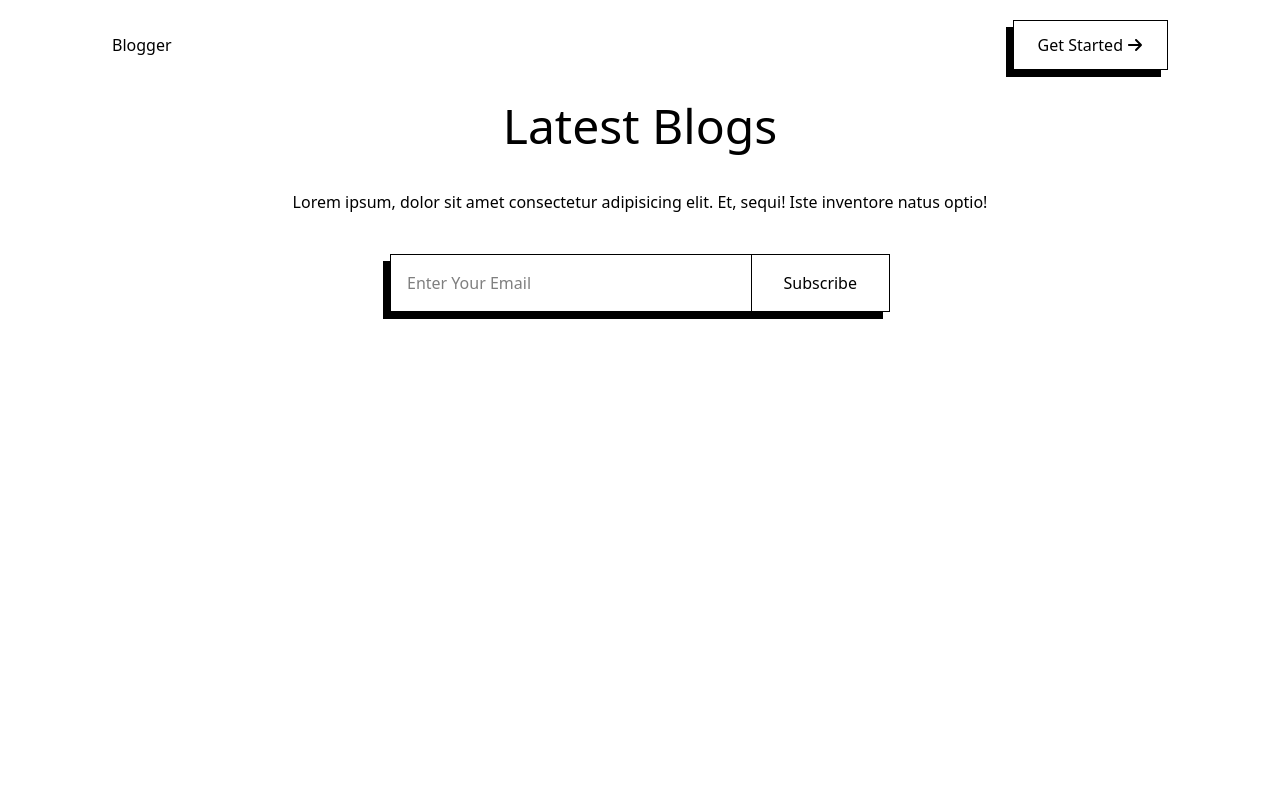
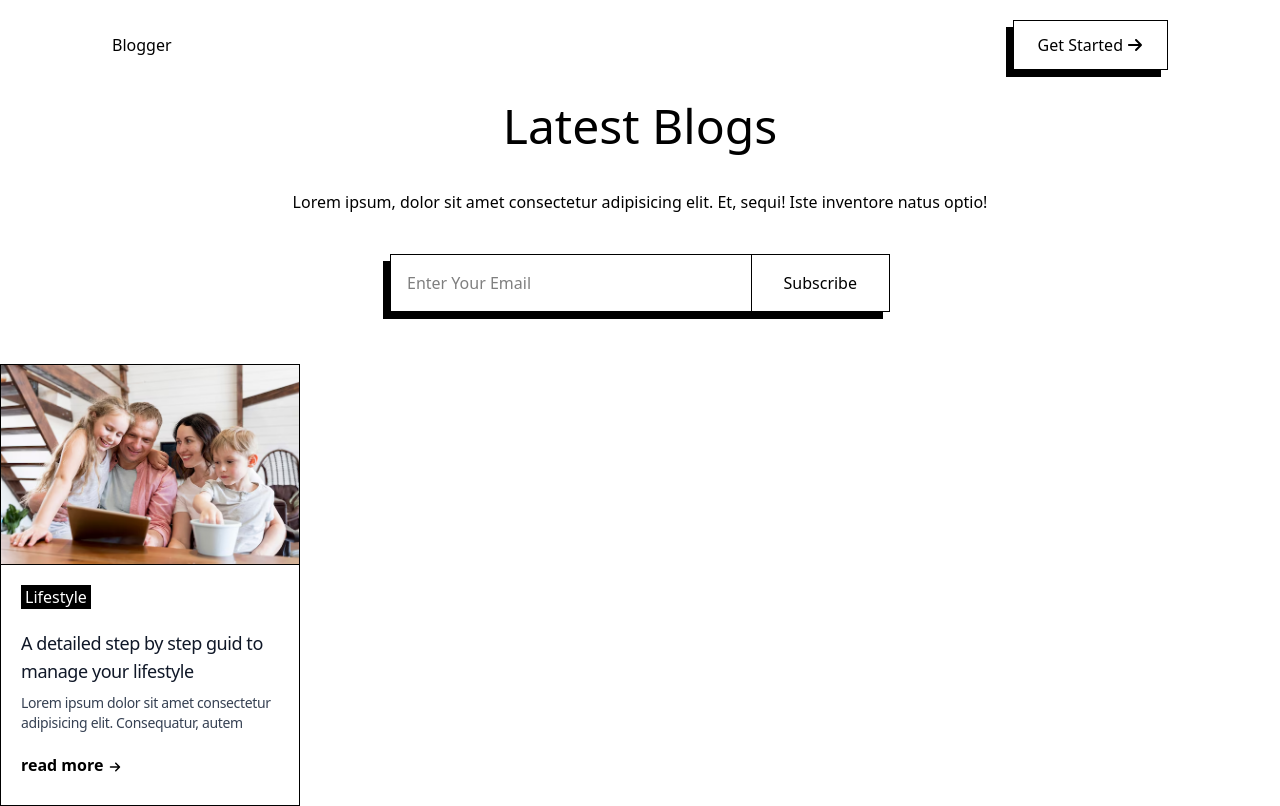
Before and after one commit to RithmaRandima/blog-app-next-js, a Next.js app: page / in a window 1280 px wide. Built offline with nearby package versions, Linux system fonts and the light colour scheme.

Commit message:
Completed blogitem component

```diff
--- a/Assets/assets.js
+++ b/Assets/assets.js
@@ -1,15 +1,98 @@
-import blog_img_1 from "./blog_img_1.jpg";
+import blog_img_1 from "./blog_pic_1.jpg";
+import profile_icon from "./profile_pic.jpeg";
 
 export const assets = {
   blog_img_1,
+  profile_icon,
 };
 
 export const blog_data = [
   {
     id: 1,
-    title: "",
-    descrption: "",
+    title: "A detailed step by step guid to manage your lifestyle",
+    descrption:
+      "Lorem ipsum dolor sit amet consectetur adipisicing elit. Consequatur, autem",
     image: blog_img_1,
     date: Date.now(),
+    category: "Lifestyle",
+    author: "Alex Bennett",
+    author_img: profile_icon,
+  },
+  {
+    id: 2,
+    title: "A detailed step by step guid to manage your lifestyle",
+    descrption:
+      "Lorem ipsum dolor sit amet consectetur adipisicing elit. Consequatur, autem",
+    image: blog_img_1,
+    date: Date.now(),
+    category: "Lifestyle",
+    author: "Alex Bennett",
+    author_img: profile_icon,
+  },
+  {
+    id: 3,
+    title: "A detailed step by step guid to manage your lifestyle",
+    descrption:
+      "Lorem ipsum dolor sit amet consectetur adipisicing elit. Consequatur, autem",
+    image: blog_img_1,
+    date: Date.now(),
+    category: "Lifestyle",
+    author: "Alex Bennett",
+    author_img: profile_icon,
+  },
+  {
+    id: 4,
+    title: "A detailed step by step guid to manage your lifestyle",
+    descrption:
+      "Lorem ipsum dolor sit amet consectetur adipisicing elit. Consequatur, autem",
+    image: blog_img_1,
+    date: Date.now(),
+    category: "Lifestyle",
+    author: "Alex Bennett",
+    author_img: profile_icon,
+  },
+  {
+    id: 5,
+    title: "A detailed step by step guid to manage your lifestyle",
+    descrption:
+      "Lorem ipsum dolor sit amet consectetur adipisicing elit. Consequatur, autem",
+    image: blog_img_1,
+    date: Date.now(),
+    category: "Lifestyle",
+    author: "Alex Bennett",
+    author_img: profile_icon,
+  },
+  {
+    id: 6,
+    title: "A detailed step by step guid to manage your lifestyle",
+    descrption:
+      "Lorem ipsum dolor sit amet consectetur adipisicing elit. Consequatur, autem",
+    image: blog_img_1,
+    date: Date.now(),
+    category: "Lifestyle",
+    author: "Alex Bennett",
+    author_img: profile_icon,
+  },
+  {
+    id: 7,
+    title: "A detailed step by step guid to manage your lifestyle",
+    descrption:
+      "Lorem ipsum dolor sit amet consectetur adipisicing elit. Consequatur, autem",
+    image: blog_img_1,
+    date: Date.now(),
+    category: "Lifestyle",
+    author: "Alex Bennett",
+    author_img: profile_icon,
+  },
+  {
+    id: 8,
+    title: "A detailed step by step guid to manage your lifestyle",
+    descrption:
+      "Lorem ipsum dolor sit amet consectetur adipisicing elit. Consequatur, autem",
+    image: blog_img_1,
+    date: Date.now(),
+    category: "Lifestyle",
+    author: "Alex Bennett",
+    author_img: profile_icon,
   },
 ];
--- /dev/null
+++ b/Components/BlogItem.jsx
@@ -0,0 +1,34 @@
+import { assets, blog_data } from "@/Assets/assets";
+import Image from "next/image";
+
+import { FaArrowRight } from "react-icons/fa6";
+
+const BlogItem = () => {
+  return (
+    <div className="max-w-[330px] sm:max-w-[300px]  bg-white border border-black hover:shadow-[-7px_7px_0px_#000]">
+      <Image
+        src={blog_data[0].image}
+        alt={blog_data[0].image}
+        width={400}
+        height={400}
+        className="border-b border-black"
+      />
+      <p className="ml-5 mt-5 px-1 inline-block bg-black text-white">
+        {blog_data[0].category}
+      </p>
+      <div className="p-5">
+        <h5 className="mb-2 text-lg tracking-tight font-medium text-gray-900">
+          {blog_data[0].title}
+        </h5>
+        <p className="mb-3 text-sm tracking-tight text-gray-700">
+          {blog_data[0].descrption}
+        </p>
+        <div className="inline-flex items-center py-2 font-semibold text-center">
+          read more <FaArrowRight className="pt-1 ml-1" />
+        </div>
+      </div>
+    </div>
+  );
+};
+
+export default BlogItem;
--- /dev/null
+++ b/Components/BlogList.jsx
@@ -0,0 +1,7 @@
+import React from "react";
+
+const BlogList = () => {
+  return <div></div>;
+};
+
+export default BlogList;
--- a/app/page.js
+++ b/app/page.js
@@ -1,12 +1,14 @@
+"use client";
+import BlogItem from "@/Components/BlogItem";
 import Header from "@/Components/Header";
 import Image from "next/image";
-import { AiFillAccountBook } from "react-icons/ai";
 
 export default function Home() {
   return (
     <>
       <h1>
         <Header />
+        <BlogItem />
       </h1>
     </>
   );
```
